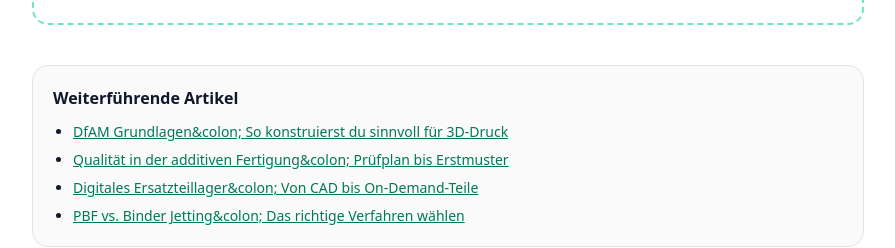
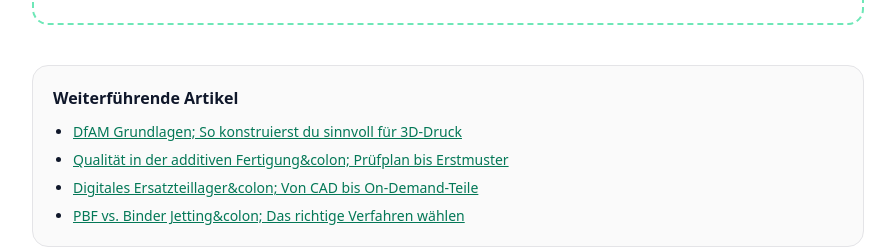
Before and after one commit to lennartnm/findbar_website, a Next.js app: page /beispiele/additive-fertigung in a window 1280 px wide. Shown: the part 7866-8114 px from the top of the page, without its empty margins (192-1087 px from the left). Built offline with nearby package versions, Linux system fonts and the light colour scheme.

Commit message:
Update page.tsx

```diff
--- a/src/app/beispiele/additive-fertigung/page.tsx
+++ b/src/app/beispiele/additive-fertigung/page.tsx
@@ -867,7 +867,7 @@ export default function Page() {
         aria-controls="cta-pop"
         className={`font-medium underline ${accent}`}
       >
-        DfAM Grundlagen&colon; So konstruierst du sinnvoll für 3D-Druck
+        DfAM Grundlagen; So konstruierst du sinnvoll für 3D-Druck
       </a>
     </li>
     <li>
```
